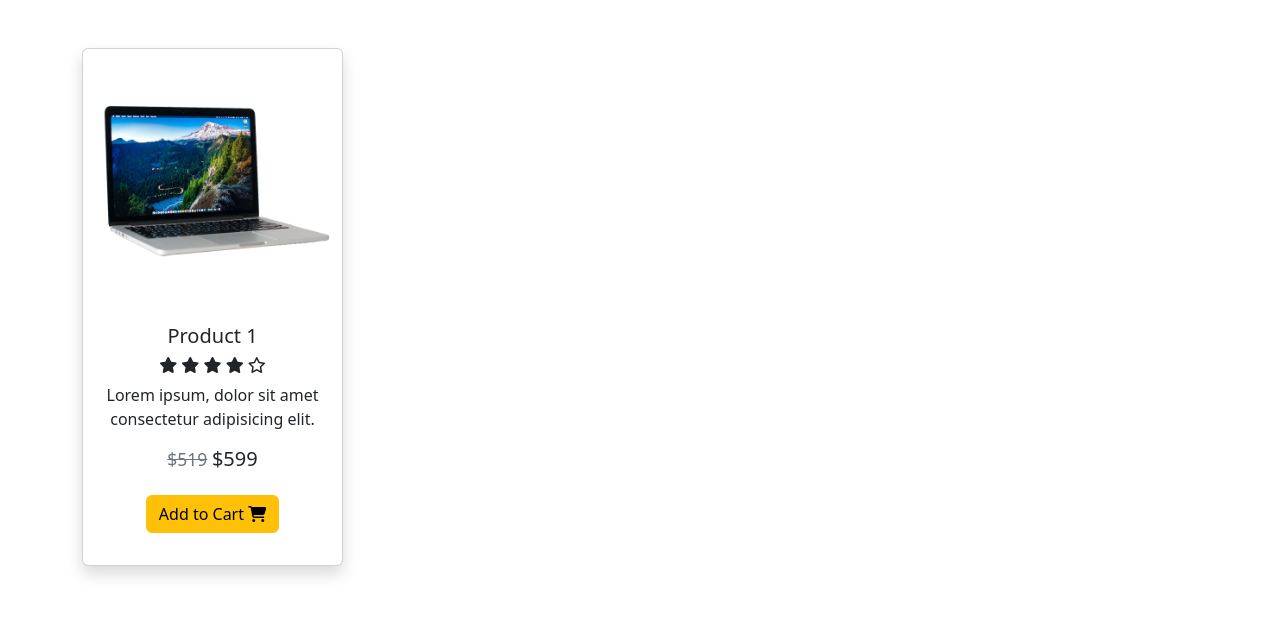
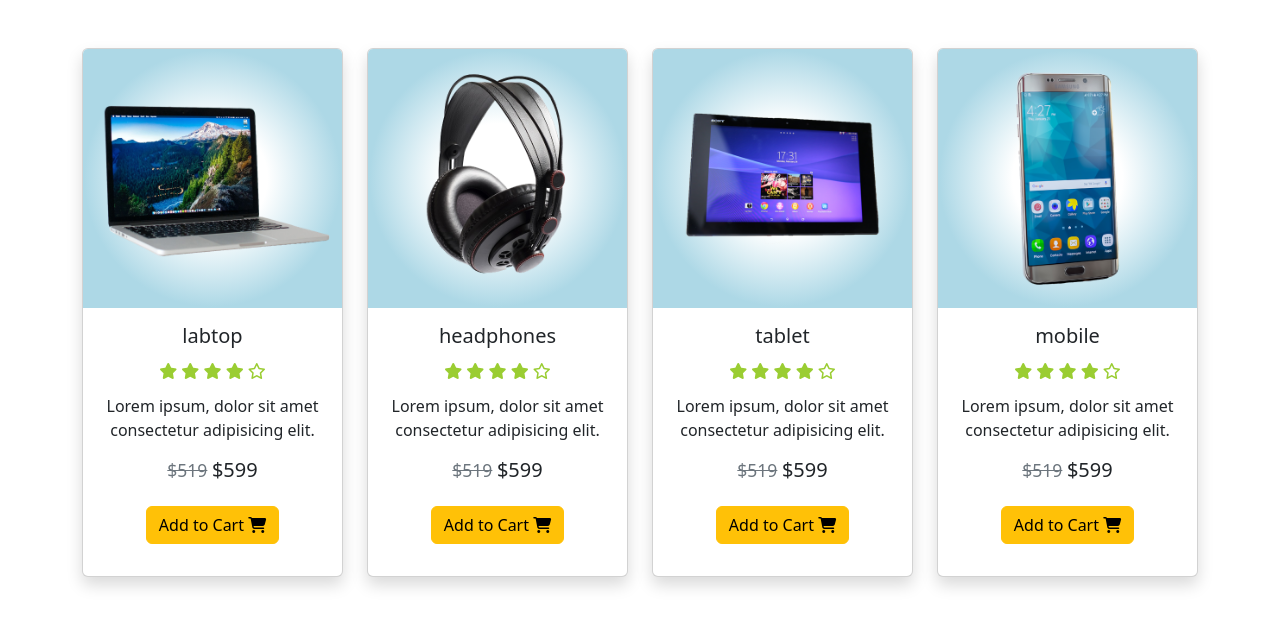
Before and after one commit to DevBigBoy/Advanced-Shopping-Cart-With-Php-MySqli, a PHP site: page / in a window 1280 px wide. Shown: the top 627 px of the page. Run offline with PHP 8.4, Linux system fonts and the light colour scheme; some libraries are stand-ins or nearby versions.

Commit message:
add database model

```diff
--- /dev/null
+++ b/assets/css/style.css
@@ -0,0 +1,11 @@
+img {
+  max-width: 100%;
+  height: auto;
+  background-color: lightblue;
+  background: radial-gradient(white 30%, lightblue 70%);
+}
+
+.star_icon {
+  color: yellowgreen;
+  padding: 3% 0;
+}
--- a/index.php
+++ b/index.php
@@ -1,3 +1,12 @@
+<?php
+require_once('./php/CreateDb.php');
+require_once('./php/component.php');
+
+// create instance of createdb class
+
+$database = new CreateDb("cart","products");
+?>
+
 <!doctype html>
 <html lang="en">
 
@@ -9,6 +18,8 @@
         integrity="sha384-T3c6CoIi6uLrA9TneNEoa7RxnatzjcDSCmG1MXxSR1GAsXEV/Dwwykc2MPK8M2HN" crossorigin="anonymous">
     <!--============================== Font Awesome ==============================-->
     <link rel="stylesheet" href="./assets/css/all.min.css">
+    <!--============================== Custome CSS ==============================-->
+    <link rel="stylesheet" href="./assets/css/style.css">
 
     <title>Shopping Cart</title>
 </head>
@@ -17,54 +28,12 @@
 
     <div class="container">
         <div class="row text-center py-5">
-            <div class="col-md-3 col-sm-6 my-3 my-md-0">
-                <form action="index.php" method="post">
-                    <div class="card shadow">
-                        <div>
-                            <img src="./upload/product1.png" alt="image 1" class="img-fluid card-img-top">
-                        </div>
-
-                        <div class="card-body">
-                            <h5 class="card-title">Product 1</h5>
-
-                            <h6>
-                                <i class="fa-solid fa-star"></i>
-                                <i class="fa-solid fa-star"></i>
-                                <i class="fa-solid fa-star"></i>
-                                <i class="fa-solid fa-star"></i>
-                                <i class="fa-regular fa-star"></i>
-                            </h6>
-
-                            <p class="card-text">
-                                Lorem ipsum, dolor sit amet consectetur adipisicing elit.
-                            </p>
-                            <h5>
-                                <small>
-                                    <s class="text-secondary">$519</s>
-                                </small>
-                                <span class="price">$599</span>
-                            </h5>
-
-                            <button type="submit" name="add" class="btn btn-warning my-3">
-                                Add to Cart
-                                <i class="fa-solid fa-cart-shopping"></i>
-                            </button>
-                        </div>
-                    </div>
-                </form>
-            </div>
-
-            <div class="col-md-3 col-sm-6 my-3 my-md-0">
-
-            </div>
-
-            <div class="col-md-3 col-sm-6 my-3 my-md-0">
-
-            </div>
-
-            <div class="col-md-3 col-sm-6 my-3 my-md-0">
-
-            </div>
+            <?php
+            component('labtop','599','./upload/product1.png');
+            component('headphones','599','./upload/product2.png');
+            component('tablet','599','./upload/product3.png');
+            component('mobile','599','./upload/product4.png');
+            ?>
         </div>
     </div>
     <!--============================= BOOTSTRAP =============================-->
--- /dev/null
+++ b/php/component.php
@@ -0,0 +1,44 @@
+<?php
+
+function component($productName, $productPrice, $productImg){
+    $element = '
+    <div class="col-md-3 col-sm-6 my-3 my-md-0">
+        <form action="index.php" method="post">
+            <div class="card shadow">
+                <div>
+                    <img src="'.$productImg.'" alt="image 1" class="img-fluid card-img-top">
+                </div>
+                <div class="card-body">
+                    <h5 class="card-title">'.$productName.'</h5>
+                    <h6>
+                        <i class="star_icon fa-solid fa-star"></i>
+                        <i class="star_icon fa-solid fa-star"></i>
+                        <i class="star_icon fa-solid fa-star"></i>
+                        <i class="star_icon fa-solid fa-star"></i>
+                        <i class="star_icon fa-regular fa-star"></i>
+                    </h6>
+                    <p class="card-text">
+                        Lorem ipsum, dolor sit amet consectetur adipisicing elit.
+                    </p>
+                    <h5>
+                        <small>
+                            <s class="text-secondary">$519</s>
+                        </small>
+                        <span class="price">$'.$productPrice.'</span>
+                    </h5>
+                    <button type="submit" name="add" class="btn btn-warning my-3">
+                        Add to Cart
+                        <i class="fa-solid fa-cart-shopping"></i>
+                    </button>
+                </div>
+            </div>
+        </form>
+    </div>
+    ';
+
+    echo $element;
+}
+
+
+
+?>
```
Also changed, not shown: php/CreateDb.php (added, +59 -0 lines).
